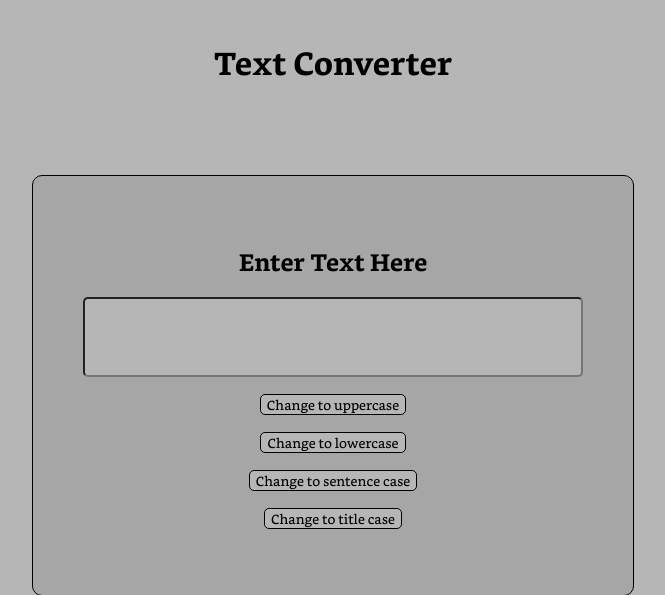
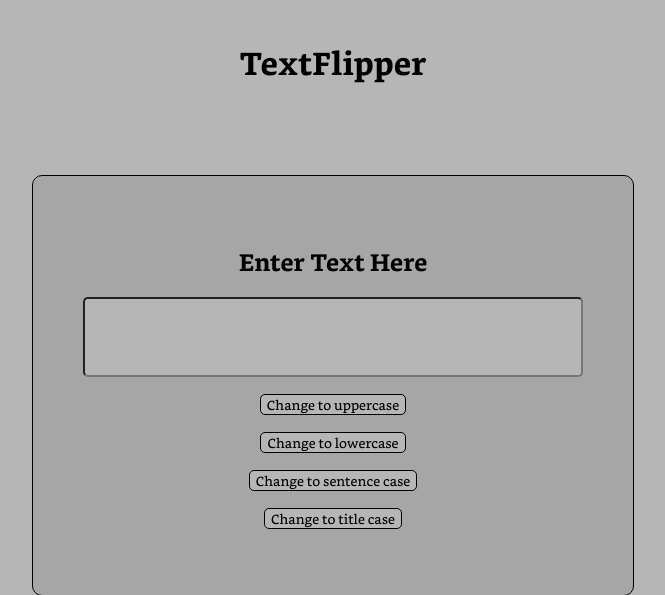
Before and after one commit to romainenoir/textcase_converter, a Flask app: page /convert-text in a window 1280 px wide. Shown: the top 595 px of the page, without its empty margins (307-972 px from the left). Run offline with Flask 3, Linux system fonts and the light colour scheme.

Commit message:
refactor: added new meta tags

```diff
--- a/templates/base.html
+++ b/templates/base.html
@@ -1,15 +1,25 @@
 <!DOCTYPE html>
-<html lang="en-uk">
+<html lang="en-GB">
     <head>
         <meta charset="utf-8">
         <meta http-equiv="X-UA-Compatible" content="IE=edge">
-        <title>Text Converter</title>
-        <meta name="description" content="">
         <meta name="viewport" content="width=device-width, initial-scale=1">
+
+        <title>TextFlipper | Text Converter</title>
+        <meta name="description" content="Convert  text between uppercase, lowercase, title case, and more with TextFlipper.">
+        <meta name="author" content="Romaine Noir">
+
+        <!--OPEN GRAPH-->
+        <meta property="og:type" content="website">
+        <meta property="og:title" content="TextFlipper | Text Converter">
+        <meta property="og:description" content="Fast online text case converter for clean formatting.">
+        <meta property="og:site_name" content="TextFlipper">
+
+
         <link rel="stylesheet" href="/static/style.css">
     </head>
     <body class="content">
-        <h1 id="page-title">Text Converter</h1>
+        <h1 id="page-title">TextFlipper</h1>
        {% block content %}{% endblock %}
     </body>
     <hr>
```
